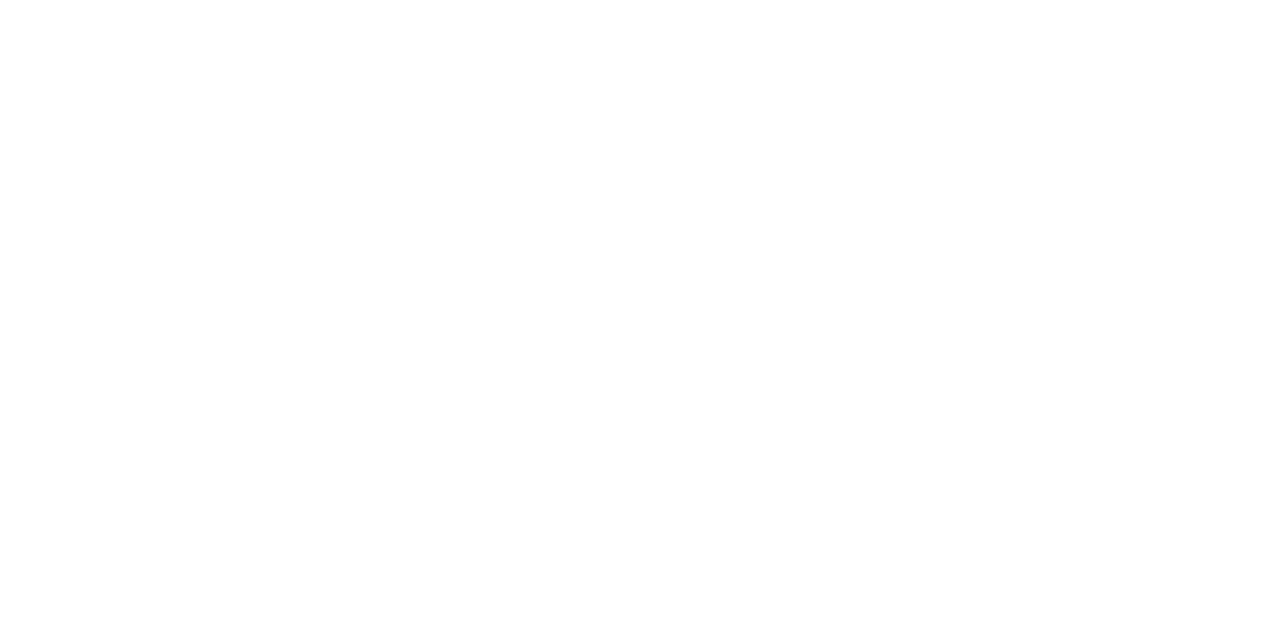
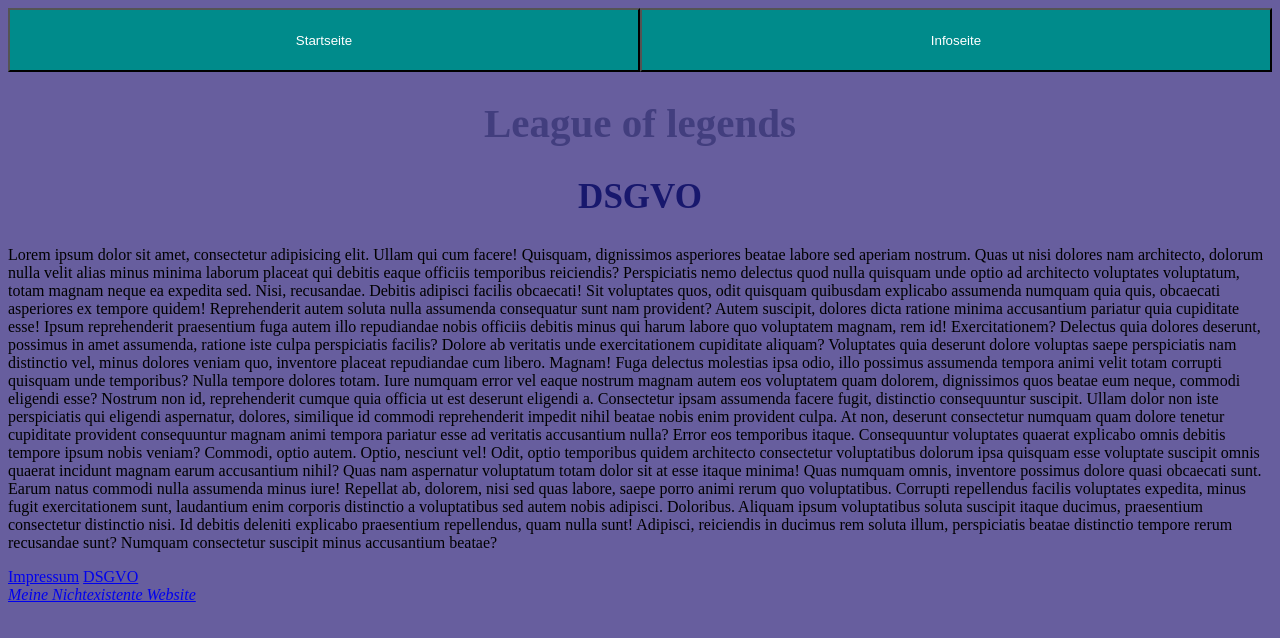
Before and after one commit to JOttoG/dreiRad, a plain HTML site: page dsgvo.html in a window 1280 px wide. Drawn offline with Linux system fonts and the light colour scheme.

Commit message:
task1completed

```diff
--- a/dsgvo.html
+++ b/dsgvo.html
@@ -0,0 +1,48 @@
+<!DOCTYPE html>
+<html lang="en">
+
+<head>
+    <meta charset="UTF-8">
+    <meta http-equiv="X-UA-Compatible" content="IE=edge">
+    <meta name="viewport" content="width=device-width, initial-scale=1.0">
+    <title>Uebung1</title>
+    <link rel="stylesheet" href="style.css">
+</head>
+
+<body>
+    <header>
+        <nav class="buttons">
+            <button class="btn1" onclick="window.location.href='index.html'">Startseite</button>
+            <button class="btn2" onclick=" window.location.href='ue_seite.html'">Infoseite</button>
+        </nav>
+    </header>
+
+
+    <main>
+        <h1>League of legends</h1>
+        <h2>DSGVO</h2>
+        <p>Lorem ipsum dolor sit amet, consectetur adipisicing elit. Ullam qui cum facere! Quisquam, dignissimos asperiores beatae labore sed aperiam nostrum. Quas ut nisi dolores nam architecto, dolorum nulla velit alias minus minima laborum placeat qui
+            debitis eaque officiis temporibus reiciendis? Perspiciatis nemo delectus quod nulla quisquam unde optio ad architecto voluptates voluptatum, totam magnam neque ea expedita sed. Nisi, recusandae. Debitis adipisci facilis obcaecati! Sit voluptates
+            quos, odit quisquam quibusdam explicabo assumenda numquam quia quis, obcaecati asperiores ex tempore quidem! Reprehenderit autem soluta nulla assumenda consequatur sunt nam provident? Autem suscipit, dolores dicta ratione minima accusantium
+            pariatur quia cupiditate esse! Ipsum reprehenderit praesentium fuga autem illo repudiandae nobis officiis debitis minus qui harum labore quo voluptatem magnam, rem id! Exercitationem? Delectus quia dolores deserunt, possimus in amet assumenda,
+            ratione iste culpa perspiciatis facilis? Dolore ab veritatis unde exercitationem cupiditate aliquam? Voluptates quia deserunt dolore voluptas saepe perspiciatis nam distinctio vel, minus dolores veniam quo, inventore placeat repudiandae cum
+            libero. Magnam! Fuga delectus molestias ipsa odio, illo possimus assumenda tempora animi velit totam corrupti quisquam unde temporibus? Nulla tempore dolores totam. Iure numquam error vel eaque nostrum magnam autem eos voluptatem quam dolorem,
+            dignissimos quos beatae eum neque, commodi eligendi esse? Nostrum non id, reprehenderit cumque quia officia ut est deserunt eligendi a. Consectetur ipsam assumenda facere fugit, distinctio consequuntur suscipit. Ullam dolor non iste perspiciatis
+            qui eligendi aspernatur, dolores, similique id commodi reprehenderit impedit nihil beatae nobis enim provident culpa. At non, deserunt consectetur numquam quam dolore tenetur cupiditate provident consequuntur magnam animi tempora pariatur
+            esse ad veritatis accusantium nulla? Error eos temporibus itaque. Consequuntur voluptates quaerat explicabo omnis debitis tempore ipsum nobis veniam? Commodi, optio autem. Optio, nesciunt vel! Odit, optio temporibus quidem architecto consectetur
+            voluptatibus dolorum ipsa quisquam esse voluptate suscipit omnis quaerat incidunt magnam earum accusantium nihil? Quas nam aspernatur voluptatum totam dolor sit at esse itaque minima! Quas numquam omnis, inventore possimus dolore quasi obcaecati
+            sunt. Earum natus commodi nulla assumenda minus iure! Repellat ab, dolorem, nisi sed quas labore, saepe porro animi rerum quo voluptatibus. Corrupti repellendus facilis voluptates expedita, minus fugit exercitationem sunt, laudantium enim
+            corporis distinctio a voluptatibus sed autem nobis adipisci. Doloribus. Aliquam ipsum voluptatibus soluta suscipit itaque ducimus, praesentium consectetur distinctio nisi. Id debitis deleniti explicabo praesentium repellendus, quam nulla sunt!
+            Adipisci, reiciendis in ducimus rem soluta illum, perspiciatis beatae distinctio tempore rerum recusandae sunt? Numquam consectetur suscipit minus accusantium beatae?</p>
+
+
+
+    </main>
+    <footer>
+        <a href="impressum.html ">Impressum</a>
+        <a href="dsgvo.html ">DSGVO</a>
+        <address> <a href="cometome.html">Meine Nichtexistente Website</a></address>
+    </footer>
+</body>
+
+</html>
--- a/style.css
+++ b/style.css
@@ -1,6 +1,6 @@
         h1 {
             font-size: 41px;
-    color: rgb(1, 1, 189);
+            color: rgba(34, 34, 97, 0.534);
             text-align: center;
         }
 
@@ -10,11 +10,32 @@ body {
 
         .buttons {
             display: flex;
-    width: 100%;
+            justify-content: space-around;
+            height: 4em;
         }
 
-.btn {
+        .btn1 {
             width: 100%;
+            background-color: darkcyan;
+            color: white;
+            transition-duration: 0.8s;
+        }
+
+        .btn1:hover {
+            background-color: white;
+            color: black;
+        }
+
+        .btn2 {
+            width: 100%;
+            background-color: darkcyan;
+            color: white;
+            transition-duration: 0.8s;
+        }
+
+        .btn2:hover {
+            background-color: white;
+            color: black
         }
 
         .twoTexts {
@@ -24,3 +45,18 @@ body {
             column-rule-width: 3px;
             column-rule-color: rgb(2, 2, 105);
         }
+
+        .images {
+            display: flex;
+        }
+
+        .images img {
+            width: 100%;
+            height: 200px
+        }
+
+        h2 {
+            text-align: center;
+            font-size: 35px;
+            color: rgb(24, 24, 109)
+        }
```
Also changed, not shown: impressum.html (+50 -0 lines), index.html (+22 -3 lines), ue_seite.html (+2 -3 lines), leagueimage1.jpg (renamed from leagueoflegends.jpg), leagueimage2.jpg (added), leagueimage3.jpg (added), leagueimage4.jpg (added), leagueimage5.jpg (added). Lines whose indentation alone changed are shown as unchanged.
